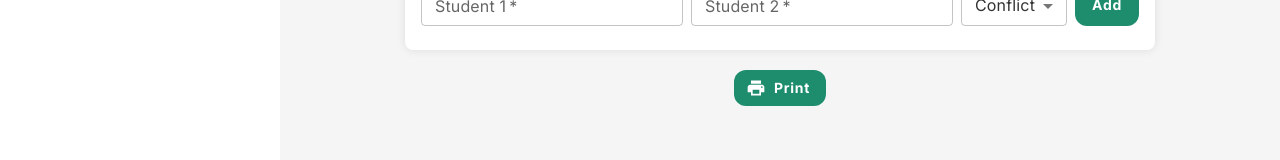
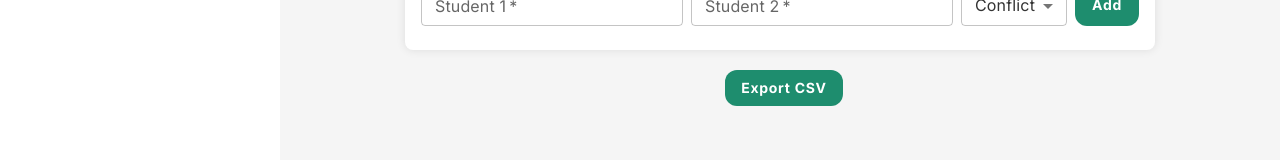
Before and after one commit to GeronimoJohn/Stratas, a Next.js app: page / in a window 1280 px wide. Shown: the part 419-579 px from the top of the page. Built offline with nearby package versions, Linux system fonts and the light colour scheme.

Commit message:
feat: update student information groupings

```diff
--- a/package.json
+++ b/package.json
@@ -15,6 +15,7 @@
     "@emotion/styled": "^11.13.0",
     "@mui/icons-material": "^5.16.7",
     "@mui/material": "^5.16.7",
+    "file-saver": "^2.0.5",
     "jest-environment-jsdom": "^29.7.0",
     "lodash": "^4.17.21",
     "next": "14.2.5",
@@ -22,8 +23,7 @@
     "prettier": "^3.3.3",
     "react": "^18",
     "react-dom": "^18",
-    "react-dropzone": "^14.2.3",
-    "react-to-print": "^2.15.1"
+    "react-dropzone": "^14.2.3"
   },
   "devDependencies": {
     "@babel/preset-env": "^7.25.3",
@@ -34,6 +34,7 @@
     "@testing-library/dom": "^10.4.0",
     "@testing-library/jest-dom": "^6.4.8",
     "@testing-library/react": "^16.0.0",
+    "@types/file-saver": "^2.0.7",
     "@types/jest": "^29.5.12",
     "@types/lodash": "^4.17.7",
     "@types/node": "^20",
--- a/src/components/ClassDashboard/ClassGroups/ClassGroups.tsx
+++ b/src/components/ClassDashboard/ClassGroups/ClassGroups.tsx
@@ -1,9 +1,9 @@
 import { ReactElement, useRef } from 'react'
-
+import Papa from 'papaparse'
+import { saveAs } from 'file-saver'
 import Button from '@mui/material/Button'
 import Divider from '@mui/material/Divider'
 import Groups2RoundedIcon from '@mui/icons-material/Groups2Rounded'
-import PrintIcon from '@mui/icons-material/Print'
 import Stack from '@mui/material/Stack'
 import Typography from '@mui/material/Typography'
 
@@ -15,8 +15,7 @@ import {
 } from '@/libs/classSorter'
 
 import { StudentCard } from './StudentCard'
-import { useReactToPrint } from 'react-to-print'
-import { StudentPair } from '@/libs/classSorter'
+import { StudentPair, GroupedStudent } from '@/libs/classSorter'
 
 interface ClassGroupsProps {
   studentsInformation?: StudentInformation[]
@@ -32,54 +31,55 @@ export function ClassGroups({
   const printRef = useRef<HTMLDivElement>(null)
 
   const sortedStudents = sortByScore(studentsInformation)
-  // console.log('sortedStudents', sortedStudents)
   const { highNeeds, regular } = splitByHighNeeds(sortedStudents)
-  // console.log('highNeeds', highNeeds)
   const groups = classSorter(
     [...highNeeds, ...regular],
     numberOfGroups,
     studentPairs
   )
-  // console.log('groups', groups)
 
-  const handleClick = useReactToPrint({
-    content: () => printRef.current,
-    pageStyle: `
-      @page {
-        size: auto;
-        margin: 20mm;
-      }
-      @media print {
-        body {
-          -webkit-print-color-adjust: exact;
-          print-color-adjust: exact;
-        }
-        .MuiStack-root[data-testid="class-groups"] {
-          display: flex !important;
-          flex-direction: row !important;
-          flex-wrap: wrap !important;
-          justify-content: center !important;
-          gap: ${1 * numberOfGroups * 8}px !important;
-        }
-        .MuiStack-root[data-testid="class-groups"] > * {
-          page-break-inside: avoid;
-          margin-bottom: 20px;
-        }
-      }
-    `,
-    removeAfterPrint: true
-  })
+  const handleExportCSV = () => {
+    const csvData: string[][] = []
+    groups.forEach((group, index) => {
+      csvData.push([`Class ${index + 1}`])
+      csvData.push([
+        'ID',
+        'First Name',
+        'Last Name',
+        'Total Score',
+        'High Needs',
+        'Gender',
+        'ESOL'
+      ])
+      group.forEach((student: GroupedStudent) => {
+        csvData.push([
+          student.id,
+          student.firstName,
+          student.lastName,
+          student.totalScore.toString(),
+          student.highNeeds ? 'Yes' : 'No',
+          student.gender,
+          student.esol ? 'Yes' : 'No'
+        ])
+      })
+      csvData.push([])
+    })
+
+    const csv = Papa.unparse(csvData)
+
+    const blob = new Blob([csv], { type: 'text/csv;charset=utf-8;' })
+    saveAs(blob, 'class_groups.csv')
+  }
 
   return (
     <>
       <Button
         variant="contained"
-        startIcon={<PrintIcon />}
-        onClick={handleClick}
-        sx={{ mb: 2 }}
+        sx={{ mb: 2, ml: 2 }}
+        onClick={handleExportCSV}
         className="no-print"
       >
-        Print
+        Export CSV
       </Button>
       <Stack
         ref={printRef}
@@ -133,7 +133,7 @@ export function ClassGroups({
               >
                 {group.map((student, index) => (
                   <StudentCard
-                    key={student.name}
+                    key={student.id}
                     index={index}
                     student={student}
                   />
--- a/src/components/ClassDashboard/ClassGroups/StudentCard/StudentCard.tsx
+++ b/src/components/ClassDashboard/ClassGroups/StudentCard/StudentCard.tsx
@@ -26,7 +26,7 @@ export function StudentCard({
 
   return (
     <>
-      {student.name != null ? (
+      {student.id != null ? (
         <Stack
           gap={6}
           flexDirection="row"
@@ -39,7 +39,7 @@ export function StudentCard({
           }}
         >
           <Avatar
-            alt={student.name}
+            alt={student.id}
             sx={{
               backgroundColor,
               color: 'text.primary',
@@ -51,13 +51,19 @@ export function StudentCard({
             {index + 1}
           </Avatar>
           <Stack
-            direction="row"
-            alignItems="center"
-            justifyContent="space-between"
-            sx={{ width: '100%' }}
+            direction="column"
+            alignItems="start"
           >
-            <Typography variant="h3">{student.name}</Typography>
-            <Typography variant="body2">Score: {student.totalScore}</Typography>
+            <Typography variant="h3">{student.firstName} {student.lastName}</Typography>
+            <Stack direction="row" gap={4} justifyContent="space-between" sx={{width: '100%'}}>
+              <Typography variant="body2">Score: {student.totalScore}</Typography>
+              <Typography variant='body2'>Gender: {student.gender}</Typography>
+              {student.esol && (
+                <Typography variant='body2'>
+                  Esol: Yes
+                </Typography>
+              )}
+            </Stack>
           </Stack>
         </Stack>
       ) : (
--- a/src/libs/classSorter/classSorter.ts
+++ b/src/libs/classSorter/classSorter.ts
@@ -7,17 +7,24 @@ import isEmpty from 'lodash/isEmpty'
 
 export interface StudentInformation {
   id: string
-  name: string
+  firstName: string
+  lastName: string
   reading: number
   writing: number
   math: number
   highNeeds: boolean
+  gender: 'male' | 'female' | 'other'
+  esol: boolean
 }
 
 export interface GroupedStudent {
-  name: string
+  id: string
+  firstName: string
+  lastName: string
   totalScore: number
   highNeeds: boolean
+  gender: 'male' | 'female' | 'other'
+  esol: boolean
 }
 
 export type Pair = [string, string]
@@ -33,9 +40,13 @@ function getStudentScore(student: StudentInformation): number {
 
 function createGroupedStudent(student: StudentInformation): GroupedStudent {
   return {
-    name: student.name,
+    id: student.id,
+    firstName: student.firstName,
+    lastName: student.lastName,
     totalScore: getStudentScore(student),
-    highNeeds: student.highNeeds
+    highNeeds: student.highNeeds,
+    gender: student.gender,
+    esol: student.esol
   }
 }
 
@@ -64,8 +75,8 @@ function hasConflict(
     studentPairs.some(
       ({ type, pair }) =>
         type === 'conflict' &&
-        pair.includes(existingStudent.name) &&
-        pair.includes(student.name)
+        pair.includes(`${existingStudent.firstName} ${existingStudent.lastName}`) &&
+        pair.includes(`${student.firstName} ${student.lastName}`)
     )
   )
 }
@@ -77,14 +88,14 @@ function hasPairing(
 ): boolean {
   return studentPairs.some(({ type, pair }) => {
     if (type !== 'pair') return false
-    if (!pair.includes(student.name)) return false
-    const otherStudent = pair.find((name) => name !== student.name)
+    if (!pair.includes(`${student.firstName} ${student.lastName}`)) return false
+    const otherStudent = pair.find((name) => name !== `${student.firstName} ${student.lastName}`)
     if (!otherStudent) return false
     return (
-      group.some((s) => s.name === otherStudent) ||
+      group.some((s) => `${s.firstName} ${s.lastName}` === otherStudent) ||
       studentPairs.some(
         ({ pair }) =>
-          pair.includes(student.name) && !pair.includes(otherStudent)
+          pair.includes(`${student.firstName} ${student.lastName}`) && !pair.includes(otherStudent)
       )
     )
   })
@@ -95,10 +106,18 @@ function canJoinGroup(
   student: GroupedStudent,
   studentPairs: StudentPair[]
 ): boolean {
+  console.log(!hasConflict(group, student, studentPairs))
   return (
     !hasConflict(group, student, studentPairs) &&
     (hasPairing(group, student, studentPairs) || isEmpty(studentPairs))
   )
+}
+
+function calculateGenderImbalance(group: GroupedStudent[]): number {
+  const genderCounts = groupBy(group, 'gender')
+  const maleCount = (genderCounts['male'] || []).length
+  const femaleCount = (genderCounts['female'] || []).length
+  return Math.abs(maleCount - femaleCount)
 }
 
 function findBestGroup(
@@ -111,10 +130,11 @@ function findBestGroup(
       const conflictCount = studentPairs.filter(
         ({ type, pair }) =>
           type === 'conflict' &&
-          pair.includes(student.name) &&
-          group.some((groupStudent) => pair.includes(groupStudent.name))
+          pair.includes(`${student.firstName} ${student.lastName}`) &&
+          group.some((groupStudent) => pair.includes(`${groupStudent.firstName} ${groupStudent.lastName}`))
       ).length
-      return conflictCount * 1000 + group.length
+      const genderImbalance = calculateGenderImbalance([...group, student])
+      return conflictCount * 1000 + group.length * 100 + genderImbalance
     }) || groups[0]
   )
 }
@@ -125,16 +145,17 @@ function balanceGroups(
 ): GroupedStudent[][] {
   const maxIterations = groups.reduce((sum, group) => sum + group.length, 0) * 2
 
-  let balancedGroups = [...groups] // Ensure we're not mutating the original array
+  let balancedGroups = [...groups]
 
   for (let i = 0; i < maxIterations; i++) {
     const maxGroup = maxBy(balancedGroups, 'length') as GroupedStudent[]
     const minGroup = minBy(balancedGroups, 'length') as GroupedStudent[]
 
-    if (maxGroup.length <= minGroup.length) break
+    if (maxGroup.length <= minGroup.length + 1) break
 
     const studentToMove = maxGroup.find((student) =>
-      canJoinGroup(minGroup, student, studentPairs)
+      canJoinGroup(minGroup, student, studentPairs) &&
+      calculateGenderImbalance([...minGroup, student]) <= calculateGenderImbalance(minGroup)
     )
 
     if (studentToMove) {
@@ -168,14 +189,14 @@ export function classSorter(
 
   function addToGroup(student: GroupedStudent, group: GroupedStudent[]) {
     group.push(student)
-    groupedStudents.add(student.name)
+    groupedStudents.add(`${student.firstName} ${student.lastName}`)
   }
 
   studentPairs.forEach(({ pair, type }) => {
     if (type === 'pair') {
       const [student1, student2] = pair
-      const student1Obj = sortedStudents.find((s) => s.name === student1)
-      const student2Obj = sortedStudents.find((s) => s.name === student2)
+      const student1Obj = sortedStudents.find((s) => `${s.firstName} ${s.lastName}` === student1)
+      const student2Obj = sortedStudents.find((s) => `${s.firstName} ${s.lastName}` === student2)
 
       if (
         student1Obj &&
@@ -192,7 +213,7 @@ export function classSorter(
   })
 
   sortedStudents.forEach((student) => {
-    if (!groupedStudents.has(student.name)) {
+    if (!groupedStudents.has(`${student.firstName} ${student.lastName}`)) {
       const bestGroup = findBestGroup(initialGroups, student, studentPairs)
       bestGroup.push(student)
     }
```
Also changed, not shown: 1 other file (tests, documents, lock files or other folders).
